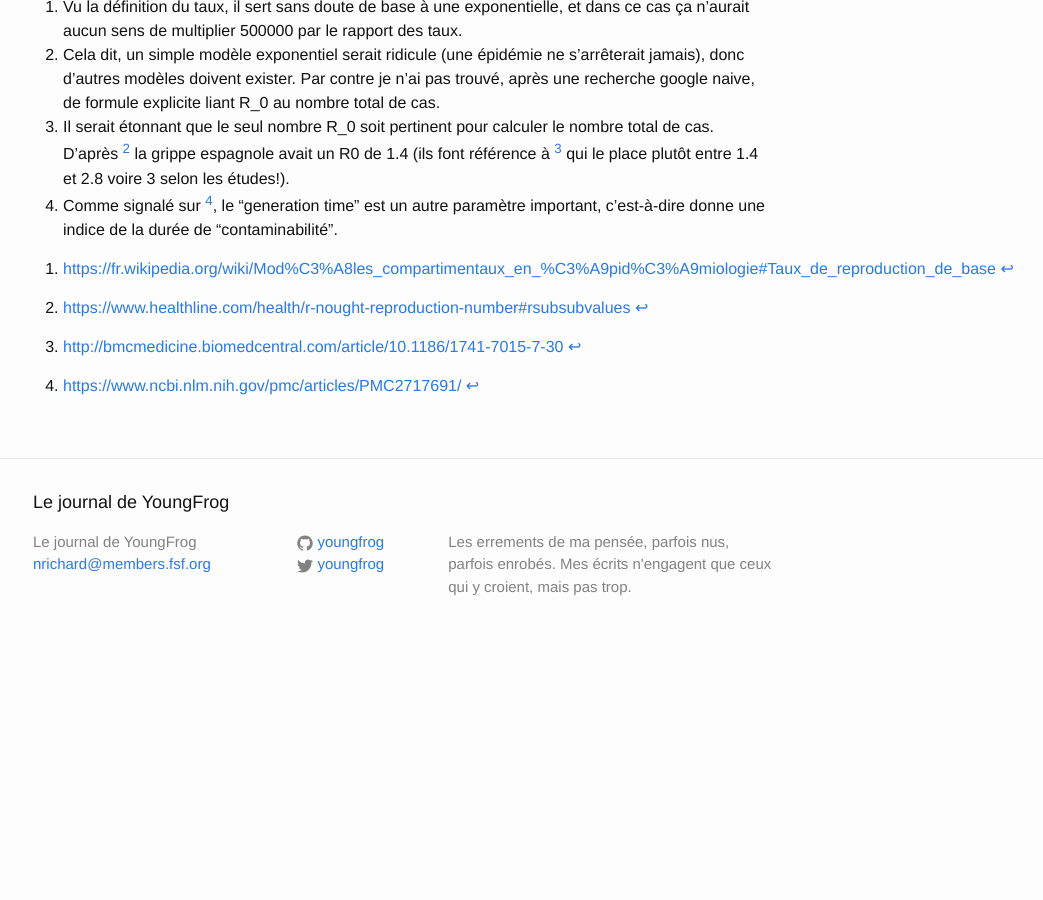
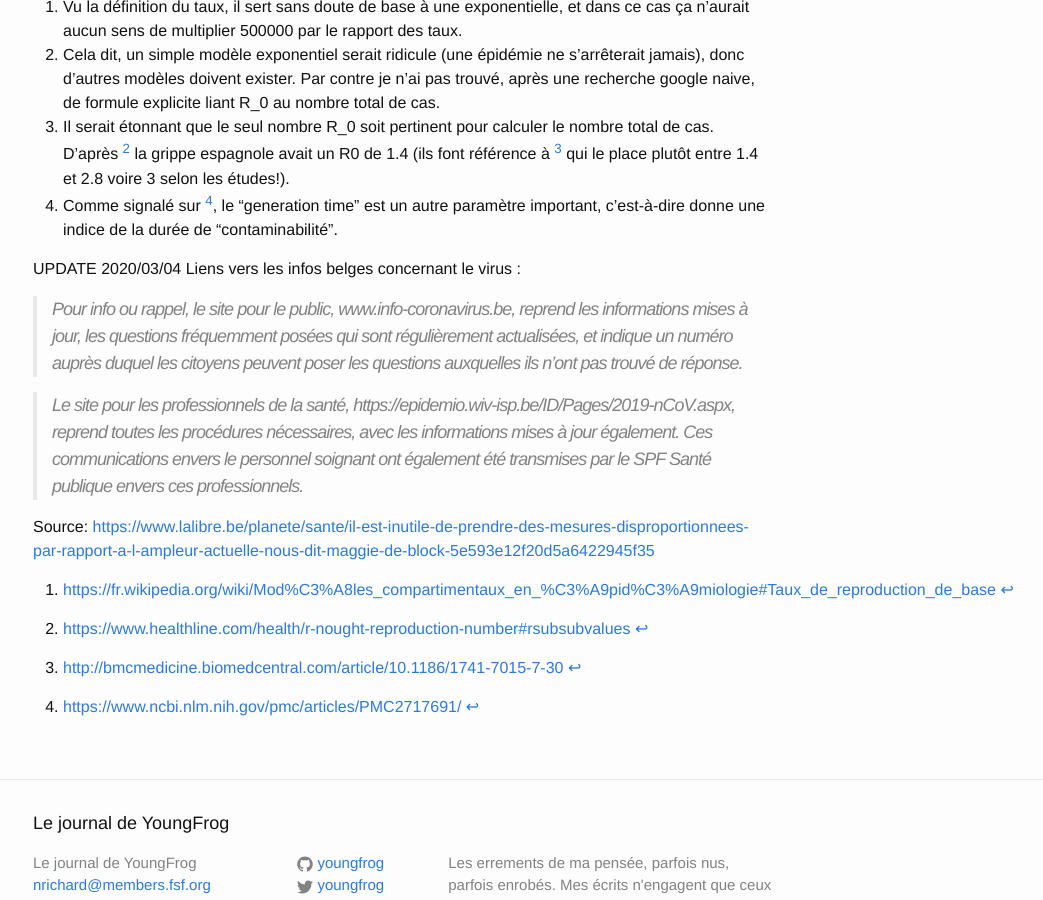
Before and after one commit to YoungFrog/youngfrog.github.io, a Jekyll site: the page built from _posts/2020-03-03-coronavirus---en-vrac.markdown, in a window 1280 px wide and 900 px high, scrolled down 517 px. Shown: the whole window, without its empty margins (237-1280 px from the left). Built offline with Jekyll 4.4.1, drawn with Linux system fonts in a browser that asks for light colours; before the commit the page ends 1175 px from its top, so only the background shows below that.

Commit message:
ajoute des liens vers les sites d'info belges

```diff
--- a/_posts/2020-03-03-coronavirus---en-vrac.markdown
+++ b/_posts/2020-03-03-coronavirus---en-vrac.markdown
@@ -22,9 +22,16 @@ Cela me semble farfelu
 3. Il serait étonnant que le seul nombre R_0 soit pertinent pour calculer le nombre total de cas. D'après [^4] la grippe espagnole avait un R0 de 1.4 (ils font référence à [^5] qui le place plutôt entre 1.4 et 2.8 voire 3 selon les études!).
 4. Comme signalé sur [^2], le "generation time" est un autre paramètre important, c'est-à-dire donne une indice de la durée de "contaminabilité".
 
-
 [^1]: [https://fr.wikipedia.org/wiki/Mod%C3%A8les_compartimentaux_en_%C3%A9pid%C3%A9miologie#Taux_de_reproduction_de_base](https://fr.wikipedia.org/wiki/Mod%C3%A8les_compartimentaux_en_%C3%A9pid%C3%A9miologie#Taux_de_reproduction_de_base)
 [^2]: [https://www.ncbi.nlm.nih.gov/pmc/articles/PMC2717691/](https://www.ncbi.nlm.nih.gov/pmc/articles/PMC2717691/)
 [^3]: [https://www.healthknowledge.org.uk/public-health-textbook/research-methods/1a-epidemiology/epidemic-theory](https://www.healthknowledge.org.uk/public-health-textbook/research-methods/1a-epidemiology/epidemic-theory)
 [^4]: [https://www.healthline.com/health/r-nought-reproduction-number#rsubsubvalues](https://www.healthline.com/health/r-nought-reproduction-number#rsubsubvalues)
 [^5]: [http://bmcmedicine.biomedcentral.com/article/10.1186/1741-7015-7-30](http://bmcmedicine.biomedcentral.com/article/10.1186/1741-7015-7-30)
+
+UPDATE {{ "2020-03-04 Wed 23:11" | date: "%Y/%m/%d" }} Liens vers les infos belges concernant le virus :
+
+> Pour info ou rappel, le site pour le public, www.info-coronavirus.be, reprend les informations mises à jour, les questions fréquemment posées qui sont régulièrement actualisées, et indique un numéro auprès duquel les citoyens peuvent poser les questions auxquelles ils n'ont pas trouvé de réponse.
+
+> Le site pour les professionnels de la santé, https://epidemio.wiv-isp.be/ID/Pages/2019-nCoV.aspx, reprend toutes les procédures nécessaires, avec les informations mises à jour également. Ces communications envers le personnel soignant ont également été transmises par le SPF Santé publique envers ces professionnels.
+
+Source: [https://www.lalibre.be/planete/sante/il-est-inutile-de-prendre-des-mesures-disproportionnees-par-rapport-a-l-ampleur-actuelle-nous-dit-maggie-de-block-5e593e12f20d5a6422945f35](https://www.lalibre.be/planete/sante/il-est-inutile-de-prendre-des-mesures-disproportionnees-par-rapport-a-l-ampleur-actuelle-nous-dit-maggie-de-block-5e593e12f20d5a6422945f35)
```
